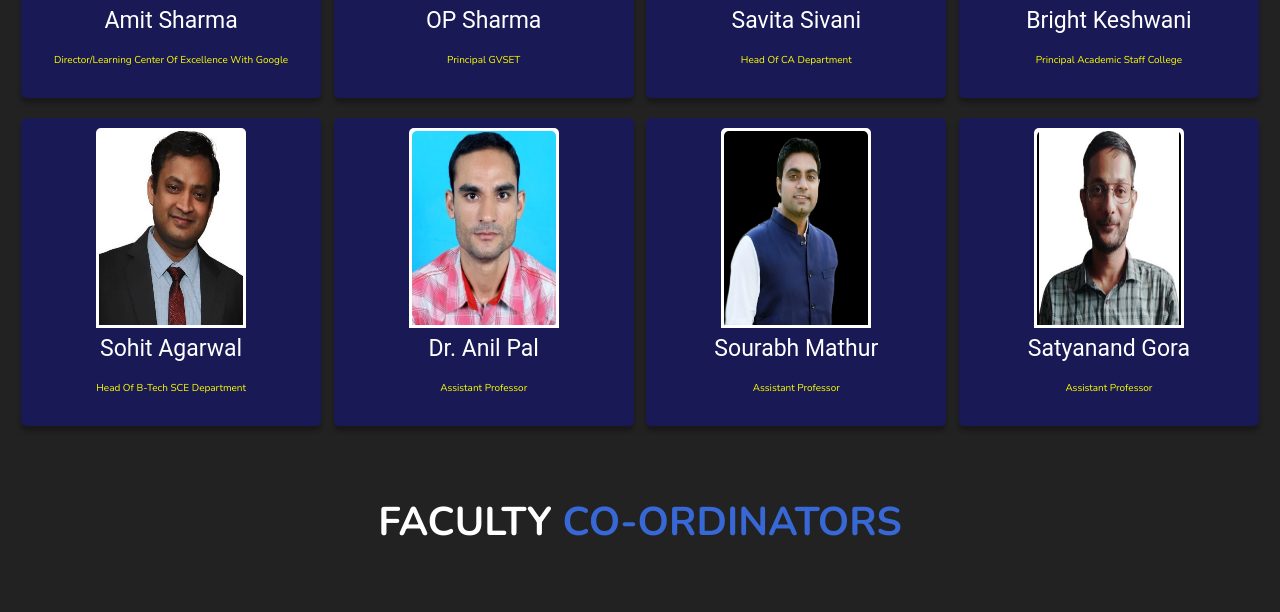
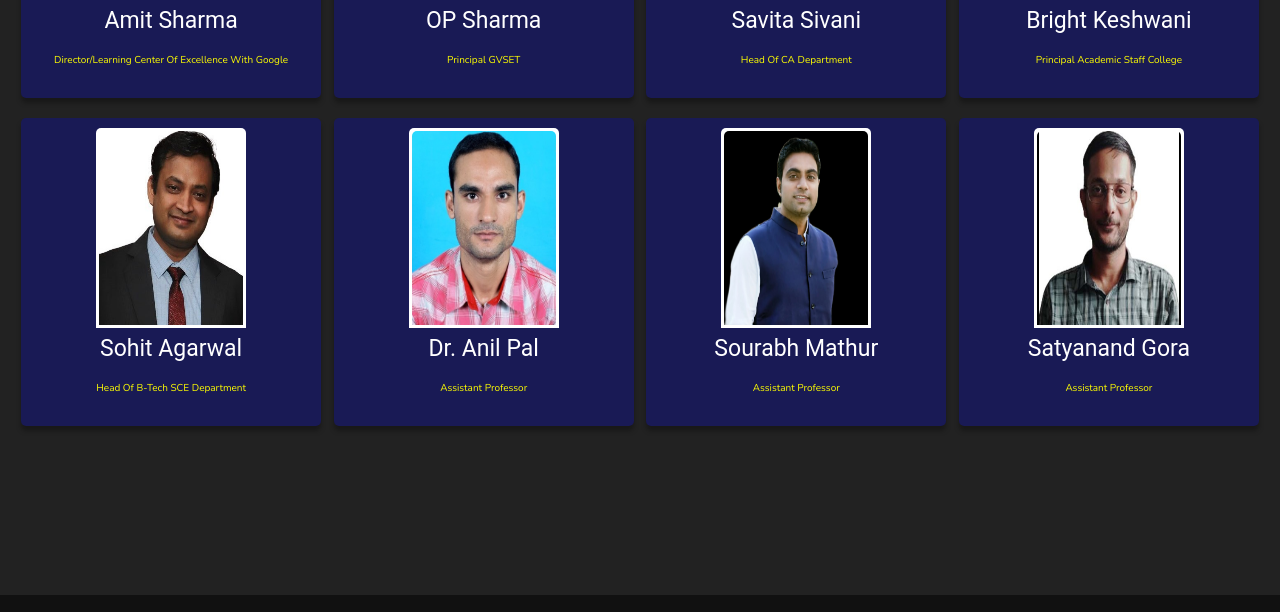
Before and after one commit to ankitkumar5358/sgvu-fest-22-website, a plain HTML site: page index.html in a window 1280 px wide. Shown: the part 3515-4127 px from the top of the page. Drawn offline with nearby package versions, Linux system fonts and the light colour scheme.

Commit message:
very last final commit

```diff
--- a/index.html
+++ b/index.html
@@ -265,8 +265,10 @@
 <!-- card 2 new s -->
 
         <!-- Image Cards -->
+        <h1 class="heading">Faculty <span> Co-ordinators </span></h1>
+
         <div class="card-category-2">
-            <h1 class="heading">Faculty <span> Co-ordinators </span></h1>
+
             <!-- <span class="category-name">Image Cards</span> <br/><br/>          -->
 
             <ul>
@@ -420,7 +422,7 @@
 <!-- cards new s -->
 
 
-<h1 class="heading">Faculty <span>co-ordinators</span></h1>
+<!-- <h1 class="heading">Faculty <span>co-ordinators</span></h1> -->
 
 <!--
 <div class="cards-list" id="cordinators">
```
